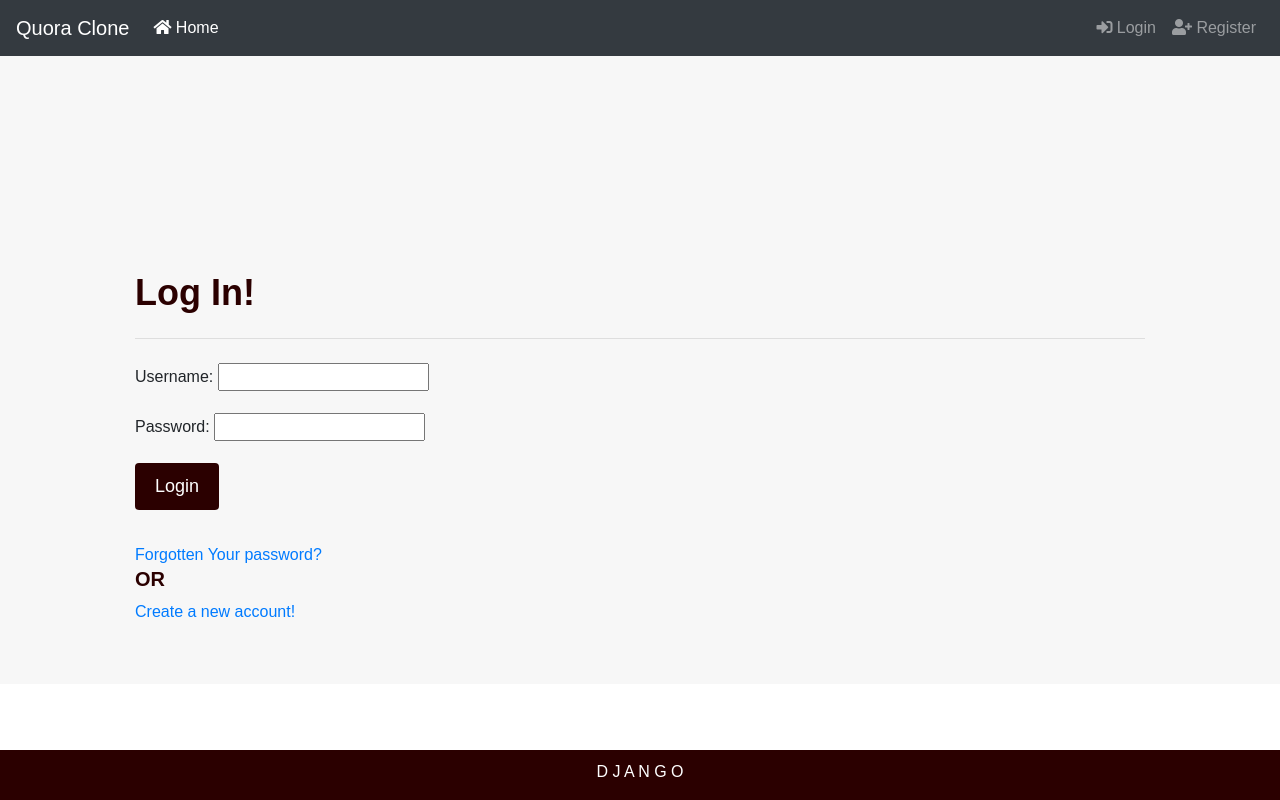
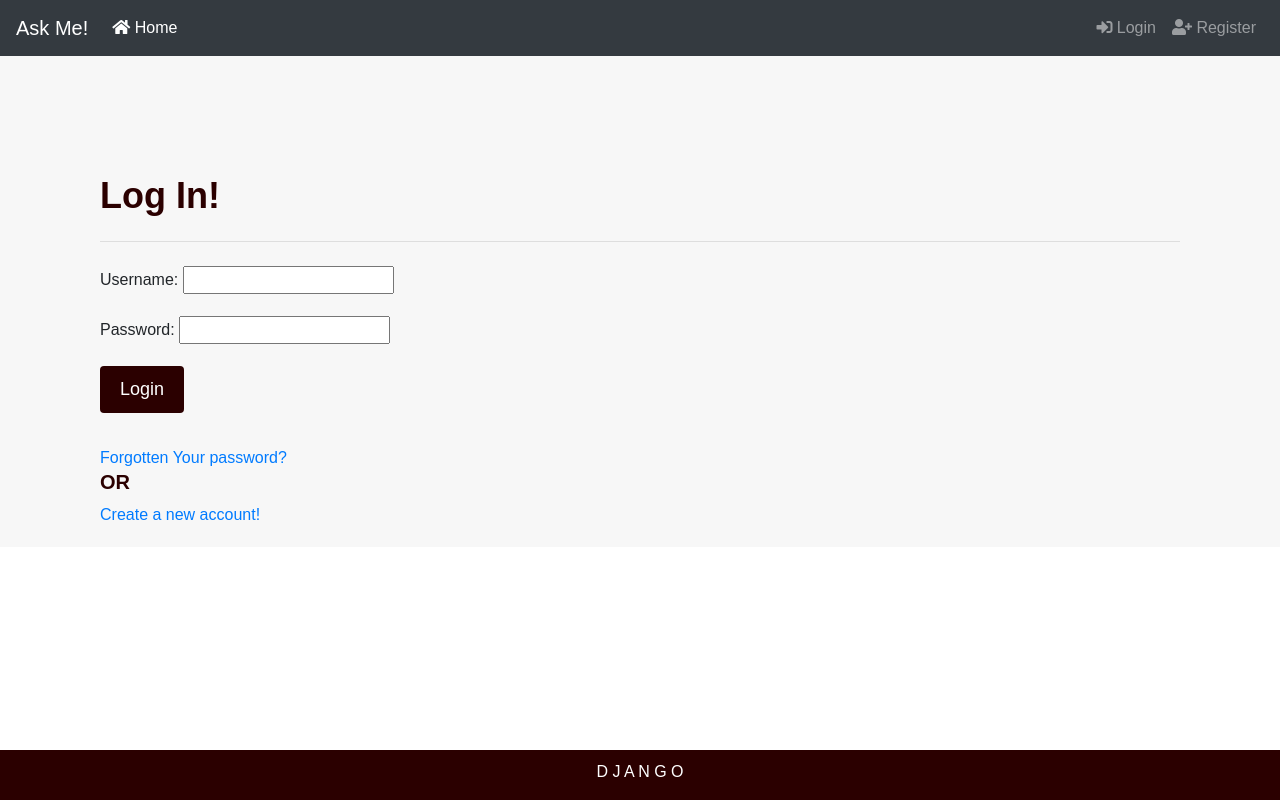
Before and after one commit to prasanth1604/TransportSimple_Assignment, a Django app: page /askme/login/ in a window 1280 px wide. Run offline with Django 5.2, Linux system fonts and the light colour scheme; some libraries are stand-ins or nearby versions.

Commit message:
templates updated

```diff
--- a/askme/templates/base.html
+++ b/askme/templates/base.html
@@ -1,18 +1,20 @@
 <!-- base.html -->
 {% load static %}
+
 <!DOCTYPE html>
 <html lang="en">
 <head>
     <meta charset="UTF-8">
     <meta name="viewport" content="width=device-width, initial-scale=1.0">
-    <title>{% block title %}Quora Clone{% endblock %}</title>
+    <title>{% block title %}Ask Me!{% endblock %}</title>
     <link rel="stylesheet" href="https://maxcdn.bootstrapcdn.com/bootstrap/4.0.0/css/bootstrap.min.css" integrity="sha384-Gn5384xqQ1aoWXA+058RXPxPg6fy4IWvTNh0E263XmFcJlSAwiGgFAW/dAiS6JXm" crossorigin="anonymous">
     <link rel="stylesheet" href="{% static 'app.css' %}" type="text/css" />
     <link rel="stylesheet" href="https://cdnjs.cloudflare.com/ajax/libs/font-awesome/5.14.0/css/all.min.css" integrity="sha512-1PKOgIY59xJ8Co8+NE6FZ+LOAZKjy+KY8iq0G4B3CyeY6wYHN3yt9PW0XpSriVlkMXe40PTKnXrLnZ9+fkDaog==" crossorigin="anonymous" />
 </head>
 <body>
+    <!-- Navigation Bar -->
     <nav class="navbar navbar-expand-lg navbar-dark bg-dark fixed-top">
-        <a class="navbar-brand" href="{% url 'askme:ques_feed' %}">Quora Clone</a>
+        <a class="navbar-brand" href="{% url 'askme:ques_feed' %}">Ask Me!</a>
         <button class="navbar-toggler" type="button" data-toggle="collapse" data-target="#navbarSupportedContent" aria-controls="navbarSupportedContent" aria-expanded="false" aria-label="Toggle navigation">
             <span class="navbar-toggler-icon"></span>
         </button>
@@ -25,40 +27,37 @@
                     <li class="nav-item">
                         <a class="nav-link" href="{% url 'askme:ask_question' %}"><i class="fas fa-edit"></i> New Question</a>
                     </li>
-
                 {% endif %}
             </ul>
             <ul class="navbar-nav ml-auto">
                 {% if request.user.is_authenticated %}
-                    <li class="nav-item dropdown">
-                        <a class="nav-link dropdown-toggle" href="#" id="navbarDropdown" role="button" data-toggle="dropdown" aria-haspopup="true" aria-expanded="false">
-                            {% if request.user.profile.photo %}
-                                <img src="{{ request.user.profile.photo.url }}" width="23" height="23" class="d-inline-block align-top" alt="profilePic">
-                            {% else %}
-                            <img src="/media/default.png" width="23" height="23" class="d-inline-block align-top" alt="profilePic">
-							{% endif %}
+                    <li class="nav-item">
+                        <a class="nav-link" href="{% url 'askme:profilepage' request.user %}" id="navbar" role="button" aria-haspopup="true" aria-expanded="false">
+                            <img src="/static/image.png" width="23" height="23" class="d-inline-block align-top" alt="profilePic">
                             {{ request.user }}
                         </a>
                     </li>
                     <li class="nav-item"><a class="nav-link" href="{% url 'askme:user_logout' %}"><i class="fas fa-sign-out-alt"></i> Logout</a></li>
-				</ul>
                 {% else %}
                     <ul class="nav navbar-nav navbar-right">
                         <li class="nav-item"><a class="nav-link" href="{% url 'askme:user_login' %}"><i class="fas fa-sign-in-alt"></i> Login</a></li>
                         <li class="nav-item"><a class="nav-link" href="{% url 'askme:register' %}"><i class="fas fa-user-plus"></i> Register</a></li>
                     </ul>
                 {% endif %}
+            </ul>
         </div>
     </nav>
+    <!-- Jumbotron -->
     <div class="jumbotron jumbotron-fluid">
         <div class="container container-fluid">
-			{% block content %}
-			{% endblock %}
+            {% block content %}{% endblock %}
         </div>
     </div>
+    <!-- Footer -->
     <footer class="footer">
         <p>D J A N G O</p>
     </footer>
+    <!-- Scripts -->
     <script type="module" src="https://unpkg.com/ionicons@5.1.2/dist/ionicons/ionicons.esm.js"></script>
     <script nomodule="" src="https://unpkg.com/ionicons@5.1.2/dist/ionicons/ionicons.js"></script>
 </body>
--- a/askme/templates/comment.html
+++ b/askme/templates/comment.html
@@ -1,7 +1,6 @@
 {% extends 'ques_detail.html' %}
 {% load tags %}
 {% block commentreply %}
-	sparsh
 	<h4>Reply below:</h4>
 	<form method="POST" action="{% url 'askme:comment_reply' comment.id %}">
 		{% csrf_token %}
--- a/askme/templates/login.html
+++ b/askme/templates/login.html
@@ -2,10 +2,6 @@
 {% extends 'base.html' %}
 
 {% block content %}
-    <div class="container">
-        <div class="row">
-            <div class="col-md-12">
-                <div class="jumbotron jumbotron-fluid">
     <div class="container">
         <h1 class="display-5">Log In!</h1>
         <hr class="my-4">
@@ -26,8 +22,4 @@
             <h5 class="align-middle">OR</h5>
                         <a class="align-middle" href="{% url 'askme:register' %}">Create a new account!</a>
     </div>
-                </div>
-            </div>
-        </div>
-    </div>
 {% endblock %}
```
Also changed, not shown: 1 other file. Lines whose indentation alone changed are shown as unchanged.
